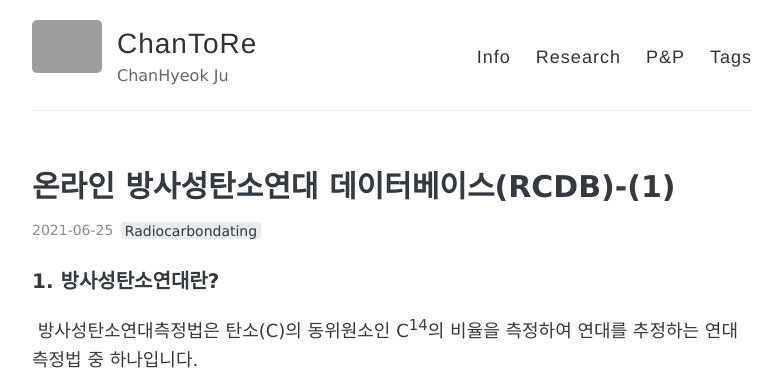
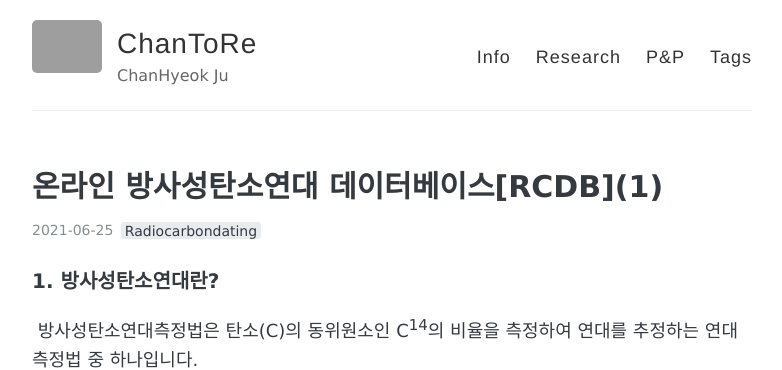
Before and after one commit to mimirep/mimirep.github.io, a Jekyll site: the page built from _posts/2021-06-25-온라인 방사성탄소연대 데이터베이스[RCDB](1).md, in a window 1280 px wide and 900 px high. Shown: the top 370 px of the window, without its empty margins (248-1030 px from the left). Built offline with Jekyll 4.4.1, drawn with Linux system fonts in a browser that asks for light colours; comment, search, counter and statistics services are not loaded; part of the change alters nothing that is shown; grey boxes are pictures that could not be loaded.

```diff
--- a/_posts/2021-06-25-온라인 방사성탄소연대 데이터베이스[RCDB](1).md
+++ b/_posts/2021-06-25-온라인 방사성탄소연대 데이터베이스[RCDB](1).md
@@ -1,6 +1,6 @@
 ---
 layout: post
-title: "온라인 방사성탄소연대 데이터베이스(RCDB)-(1)"
+title: "온라인 방사성탄소연대 데이터베이스[RCDB](1)"
 tags: [Radiocarbondating]
 comments: true
 use_math: true
```
